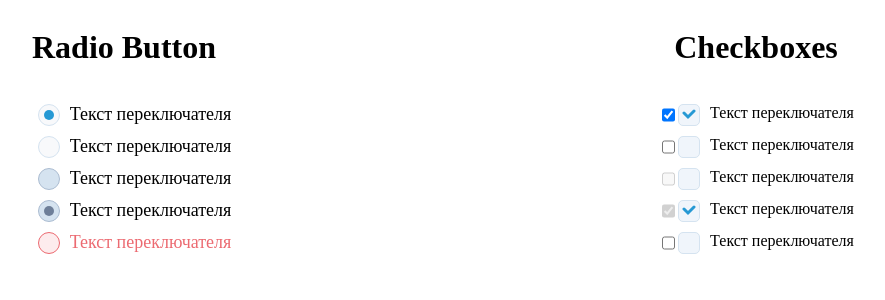
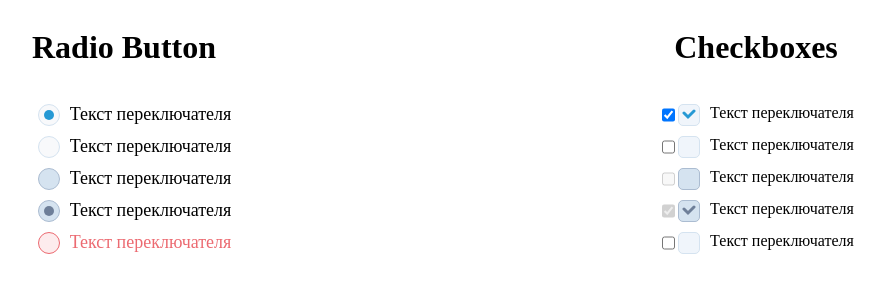
Before and after one commit to Torrex1/vue-buttons, a Vue app: page / in a window 1280 px wide. Shown: the top 300 px of the page, without its empty margins (200-1085 px from the left). Built offline with nearby package versions, Linux system fonts and the light colour scheme.

Commit message:
add disabled(on) state

```diff
--- a/src/components/Checkboxes.vue
+++ b/src/components/Checkboxes.vue
@@ -77,5 +77,20 @@ input[type="checkbox"]:checked + .customCheckbox::before {
     background-repeat: no-repeat;
 }
 
+input[type="checkbox"]:disabled + .customCheckbox {
+    background-color: var(--disabled-bg);
+    border: 1px solid var(--disabled-border);
+    cursor: default;
+}
+
+input[type="checkbox"]:disabled:checked + .customCheckbox::before {
+    content: '';
+    display: inline-block;
+    width: 20px;
+    height: 20px;
+    background-image: url('../assets/img/VectorDisabled.svg');
+    background-position: center;
+    background-repeat: no-repeat;
+}
 
 </style>
```
Also changed, not shown: src/assets/base.css (line endings or trailing spaces), src/assets/img/VectorDisabled.svg (added).
